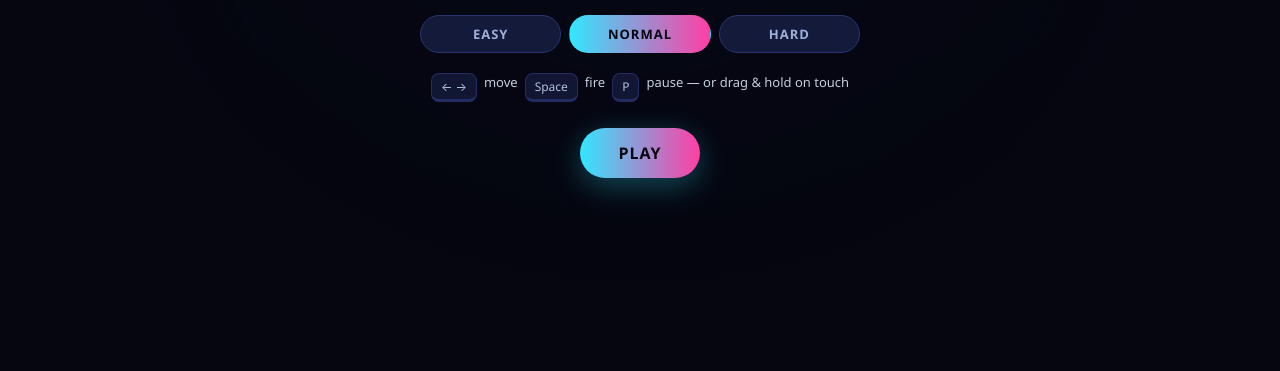
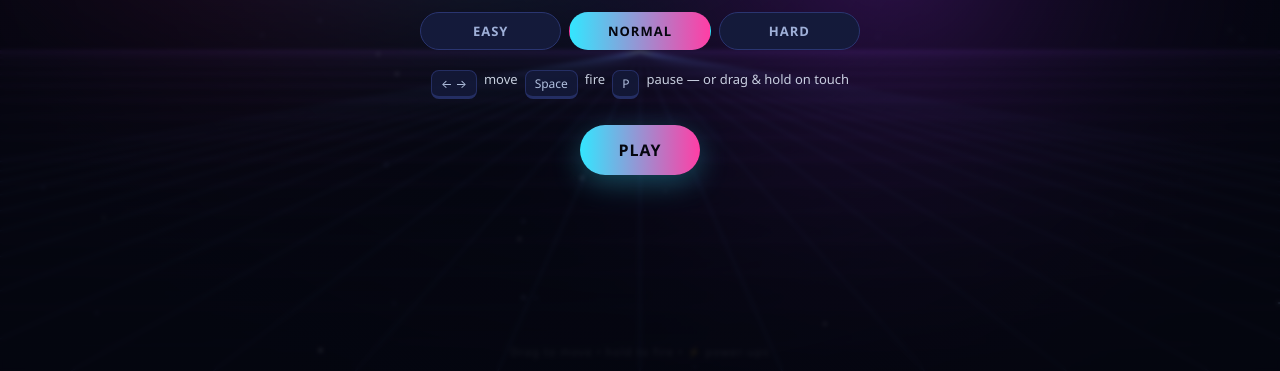
Before and after one commit to kjdartaugust/neon-drift, a plain HTML site: page index.html in a window 1280 px wide. Shown: the part 429-800 px from the top of the page. Drawn offline with Linux system fonts and the light colour scheme; animation ran at ten frames a second.

Commit message:
feat: premium neon render — additive bloom, trails, synthwave grid
- Additive (lighter) compositing so glows bloom and overlap to white
- Motion-trail afterimages via translucent fade instead of hard clear
- Drifting nebula clouds + animated synthwave perspective grid
- CRT grade: scanlines + vignette overlays
- Animated gradient title, gradient ship hull + engine plume, glowing gems
- Fix overlay width overflow (grid->flex), HUD pause/label overlap

Co-Authored-By: Claude Opus 4.8 <noreply@anthropic.com>
Claude-Session: https://claude.ai/code/session_018rdcv4FRHmzGt2Uu8sPuoR

```diff
--- a/index.html
+++ b/index.html
@@ -25,6 +25,7 @@
     justify-content:space-between;align-items:flex-start;pointer-events:none;
     font-variant-numeric:tabular-nums;text-shadow:0 0 12px rgba(51,230,255,.5);letter-spacing:.5px;z-index:5;}
   .hud .l,.hud .r{display:flex;gap:22px;align-items:center;font-size:15px;font-weight:600}
+  .hud .l{padding-left:46px}
   .hud .r{padding-right:52px}
   .hud .big{font-size:26px;color:var(--accent)}
   .lives{color:var(--accent2);letter-spacing:2px}
@@ -40,15 +41,20 @@
   .iconbtn:active{transform:scale(.92)}
   #muteBtn{top:12px;right:14px}
   #pauseBtn{top:12px;left:14px}
-  .overlay{position:fixed;inset:0;display:grid;place-items:center;text-align:center;z-index:10;
-    background:radial-gradient(600px 460px at 50% 42%,rgba(5,6,15,.74),rgba(5,6,15,.96));
-    backdrop-filter:blur(3px);transition:opacity .35s ease;padding:24px;overflow:auto;}
+  .overlay{position:fixed;inset:0;display:flex;align-items:center;justify-content:center;text-align:center;z-index:10;
+    background:radial-gradient(680px 540px at 50% 42%,rgba(5,6,15,.5),rgba(5,6,15,.8));
+    backdrop-filter:blur(2px);transition:opacity .35s ease;padding:24px;overflow:hidden;}
   .overlay.hidden{opacity:0;pointer-events:none}
-  .card{max-width:440px;width:100%}
-  .card h1{margin:0;font-size:clamp(38px,9vw,74px);font-weight:800;letter-spacing:4px;
-    background:linear-gradient(90deg,var(--accent),var(--accent2));
+  .card{max-width:min(440px,92vw);width:100%;min-width:0}
+  .card h1{margin:0;font-size:clamp(34px,8.4vw,72px);font-weight:900;letter-spacing:clamp(2px,1.4vw,7px);
+    max-width:100%;
+    background:linear-gradient(100deg,#33e6ff,#8a7dff,#ff3ea5,#33e6ff);
+    background-size:300% 100%;
     -webkit-background-clip:text;background-clip:text;color:transparent;
-    filter:drop-shadow(0 0 22px rgba(51,230,255,.35));}
+    animation:hueshift 7s linear infinite, titlepulse 2.6s ease-in-out infinite;}
+  @keyframes hueshift{to{background-position:300% 0}}
+  @keyframes titlepulse{0%,100%{filter:drop-shadow(0 0 20px rgba(80,180,255,.4))}
+    50%{filter:drop-shadow(0 0 44px rgba(255,80,180,.6))}}
   .card p{opacity:.82;margin:8px 0 18px;font-size:15px;line-height:1.55}
   .keys{display:inline-flex;gap:7px;flex-wrap:wrap;justify-content:center;margin-bottom:20px;font-size:13px;opacity:.85}
   kbd{background:#141a3a;border:1px solid #2a3570;border-bottom-width:3px;border-radius:8px;
@@ -83,10 +89,17 @@
     background:rgba(20,26,58,.92);border:1px solid #2a3570;border-radius:999px;padding:9px 18px;
     font-size:13px;color:#e8f0ff;opacity:0;transition:all .25s ease;pointer-events:none;z-index:20}
   .toast.show{opacity:1;transform:translateX(-50%) translateY(0)}
+  /* CRT grade */
+  .fx{position:fixed;inset:0;pointer-events:none;z-index:8}
+  .fx-scan{background:repeating-linear-gradient(0deg,transparent 0,transparent 2px,rgba(0,0,0,.18) 3px,transparent 4px);
+    mix-blend-mode:multiply;opacity:.55}
+  .fx-vig{background:radial-gradient(130% 100% at 50% 40%,transparent 58%,rgba(0,0,0,.5) 100%)}
 </style>
 </head>
 <body>
 <div id="wrap"><canvas id="c"></canvas></div>
+<div class="fx fx-vig"></div>
+<div class="fx fx-scan"></div>
 
 <div class="hud" aria-hidden="true">
   <div class="l"><span>SCORE <span class="big" id="score">0</span></span>
@@ -201,11 +214,17 @@
   // ---- entities ----
   const ship = { x:0, y:0, r:15, cool:0, inv:0, rapid:0, spread:0, shield:0 };
   let bullets=[], ebullets=[], enemies=[], parts=[], stars=[], floats=[], powerups=[], boss=null;
+  const nebula=[];
 
   function initStars(){
     stars = [];
     for(let i=0;i<90;i++) stars.push({x:Math.random(),y:Math.random(),
       z:Math.random()*.8+.2, s:Math.random()*1.6+.4});
+    nebula.length = 0;
+    const hues=[280,190,325];
+    for(let i=0;i<3;i++) nebula.push({
+      x:0.2+Math.random()*0.6, y:0.15+Math.random()*0.45,
+      r:Math.min(W,H)*(0.45+Math.random()*0.35), hue:hues[i] });
   }
 
   function reset(){
@@ -588,68 +607,105 @@
     ctx.beginPath();
     for(let i=0;i<=sides;i++){ const a=rot+i/sides*6.283; ctx[i?'lineTo':'moveTo'](x+Math.cos(a)*r, y+Math.sin(a)*r); }
   }
+  const ADD = 'lighter', NORM = 'source-over';
   function render(dt){
+    const T = performance.now()/1000;
+
+    // --- motion-trail fade (afterimage) instead of hard clear ---
+    ctx.globalCompositeOperation = NORM;
+    ctx.fillStyle = 'rgba(6,7,20,0.32)';
+    ctx.fillRect(0,0,W,H);
+
     ctx.save();
     if(shake>0) ctx.translate((Math.random()-.5)*shake,(Math.random()-.5)*shake);
-    ctx.clearRect(-30,-30,W+60,H+60);
+    ctx.globalCompositeOperation = ADD;
 
-    // stars
+    // --- drifting nebula clouds ---
+    for(let i=0;i<nebula.length;i++){
+      const nb = nebula[i];
+      const cx = (nb.x + Math.sin(T*0.05 + i*1.7)*0.05) * W;
+      const cy = (nb.y + Math.cos(T*0.04 + i*2.1)*0.04) * H;
+      const g = ctx.createRadialGradient(cx,cy,0,cx,cy,nb.r);
+      g.addColorStop(0, `hsla(${nb.hue} 92% 58% / 0.2)`);
+      g.addColorStop(1, 'hsla(0 0% 0% / 0)');
+      ctx.fillStyle = g;
+      ctx.beginPath(); ctx.arc(cx,cy,nb.r,0,6.283); ctx.fill();
+    }
+
+    // --- synthwave perspective grid ---
+    const horizon = H*0.60, go = (T*42)%48;
+    for(let i=0;i<16;i++){
+      const t = ((i*48+go)%(16*48))/(16*48);
+      const y = horizon + (H-horizon)*t*t;
+      ctx.strokeStyle = `rgba(150,70,230,${0.16*(1-t)+0.03})`; ctx.lineWidth = 1.2;
+      ctx.beginPath(); ctx.moveTo(0,y); ctx.lineTo(W,y); ctx.stroke();
+    }
+    ctx.strokeStyle = 'rgba(90,160,255,0.09)'; ctx.lineWidth = 1;
+    for(let i=-13;i<=13;i++){
+      ctx.beginPath(); ctx.moveTo(W/2, horizon); ctx.lineTo(W/2 + i*(W/9), H); ctx.stroke();
+    }
+
+    // --- stars (parallax) ---
     for(const s of stars){
-      ctx.globalAlpha=s.z; ctx.fillStyle= s.z>.7?'#9fd8ff':'#4a5a9a';
-      ctx.fillRect(s.x*W,s.y*H,s.s,s.s);
+      ctx.globalAlpha = s.z; ctx.fillStyle = s.z>.7 ? '#cfeeff' : '#5f6fb8';
+      ctx.fillRect(s.x*W, s.y*H, s.s, s.s);
     }
-    ctx.globalAlpha=1;
+    ctx.globalAlpha = 1;
 
     if(state!==S.menu){
-      // player bullets
+      // player bullet tracers (glow core + halo)
       for(const b of bullets){
-        ctx.shadowColor='#33e6ff'; ctx.shadowBlur=14; ctx.fillStyle='#bff3ff';
-        ctx.beginPath(); ctx.arc(b.x,b.y,b.r,0,6.283); ctx.fill();
+        ctx.fillStyle = 'rgba(120,240,255,0.85)';
+        ctx.shadowColor='#33e6ff'; ctx.shadowBlur=16;
+        ctx.beginPath(); ctx.ellipse(b.x,b.y,b.r,b.r*2.2,0,0,6.283); ctx.fill();
+        ctx.fillStyle = '#ffffff';
+        ctx.beginPath(); ctx.arc(b.x,b.y,b.r*0.6,0,6.283); ctx.fill();
       }
       // enemy bullets
       for(const b of ebullets){
-        ctx.shadowColor='#ff3ea5'; ctx.shadowBlur=14; ctx.fillStyle='#ffb0d8';
+        ctx.shadowColor='#ff3ea5'; ctx.shadowBlur=16; ctx.fillStyle='#ffc2e0';
         ctx.beginPath(); ctx.arc(b.x,b.y,b.r,0,6.283); ctx.fill();
+        ctx.fillStyle='#ffffff'; ctx.beginPath(); ctx.arc(b.x,b.y,b.r*0.45,0,6.283); ctx.fill();
       }
       ctx.shadowBlur=0;
 
-      // enemies
+      // enemies (glow fill + bright rim)
       for(const e of enemies){
         ctx.save(); ctx.translate(e.x,e.y); ctx.rotate(e.spin);
-        ctx.shadowColor=`hsl(${e.hue} 100% 60%)`; ctx.shadowBlur=18;
-        ctx.strokeStyle=`hsl(${e.hue} 100% 70%)`; ctx.lineWidth=2.5;
-        ctx.fillStyle=`hsla(${e.hue} 100% 55% / .18)`;
+        ctx.shadowColor=`hsl(${e.hue} 100% 62%)`; ctx.shadowBlur=20;
+        ctx.strokeStyle=`hsl(${e.hue} 100% 78%)`; ctx.lineWidth=2.5;
+        ctx.fillStyle=`hsla(${e.hue} 100% 55% / .22)`;
         const sides = e.kind==='zig'?3 : e.kind==='tank'?8 : 6;
         polygon(0,0,e.r,sides,0); ctx.fill(); ctx.stroke();
+        ctx.shadowBlur=0; ctx.strokeStyle=`hsla(${e.hue} 100% 90% / .5)`; ctx.lineWidth=1;
+        polygon(0,0,e.r*0.5,sides,0.4); ctx.stroke();
         ctx.restore();
       }
       ctx.shadowBlur=0;
 
-      // boss
+      // boss body
       if(boss){
         ctx.save(); ctx.translate(boss.x,boss.y); ctx.rotate(boss.spin);
-        ctx.shadowColor='hsl(300 100% 60%)'; ctx.shadowBlur=26;
-        ctx.strokeStyle='hsl(300 100% 72%)'; ctx.lineWidth=4; ctx.fillStyle='hsla(300 100% 55% / .2)';
+        ctx.shadowColor='hsl(300 100% 62%)'; ctx.shadowBlur=32;
+        ctx.strokeStyle='hsl(300 100% 80%)'; ctx.lineWidth=4; ctx.fillStyle='hsla(300 100% 55% / .22)';
         polygon(0,0,boss.r,6,0); ctx.fill(); ctx.stroke();
         polygon(0,0,boss.r*0.55,6,Math.PI/6); ctx.stroke();
+        ctx.rotate(-boss.spin*2.2);
+        polygon(0,0,boss.r*0.28,6,0); ctx.stroke();
         ctx.restore(); ctx.shadowBlur=0;
-        // hp bar
-        const bw=Math.min(W-40,320), bx=(W-bw)/2, frac=Math.max(0,boss.hp/boss.maxhp);
-        ctx.fillStyle='rgba(255,255,255,.12)'; ctx.fillRect(bx,16,bw,7);
-        ctx.fillStyle='#ff3ea5'; ctx.shadowColor='#ff3ea5'; ctx.shadowBlur=10;
-        ctx.fillRect(bx,16,bw*frac,7); ctx.shadowBlur=0;
       }
 
-      // power-ups
+      // power-ups (glowing gem)
       for(const pu of powerups){
         const p = POWER[pu.type];
         ctx.save(); ctx.translate(pu.x,pu.y); ctx.rotate(pu.spin);
-        ctx.shadowColor=p.color; ctx.shadowBlur=16; ctx.strokeStyle=p.color; ctx.lineWidth=2.5;
-        ctx.fillStyle=p.color+'33';
+        ctx.shadowColor=p.color; ctx.shadowBlur=20; ctx.strokeStyle=p.color; ctx.lineWidth=2.5;
+        ctx.fillStyle=p.color+'44';
         polygon(0,0,pu.r,4,0); ctx.closePath(); ctx.fill(); ctx.stroke();
-        ctx.rotate(-pu.spin); ctx.fillStyle=p.color; ctx.font='700 13px Segoe UI';
+        ctx.rotate(-pu.spin); ctx.globalCompositeOperation=NORM;
+        ctx.fillStyle='#fff'; ctx.font='700 13px Segoe UI';
         ctx.textAlign='center'; ctx.textBaseline='middle'; ctx.fillText(p.icon,0,1);
-        ctx.restore();
+        ctx.globalCompositeOperation=ADD; ctx.restore();
       }
       ctx.textBaseline='alphabetic'; ctx.shadowBlur=0;
 
@@ -657,50 +713,76 @@
       if(!(ship.inv>0 && Math.floor(ship.inv*12)%2)){
         ctx.save(); ctx.translate(ship.x, ship.y);
         if(ship.shield>0){
-          const a = 0.35 + 0.25*Math.sin(performance.now()/120);
+          const a = 0.4 + 0.3*Math.sin(T*8);
           ctx.strokeStyle=`rgba(125,255,176,${a})`; ctx.lineWidth=2.5;
-          ctx.shadowColor='#7dffb0'; ctx.shadowBlur=16;
-          ctx.beginPath(); ctx.arc(0,2,ship.r+9,0,6.283); ctx.stroke(); ctx.shadowBlur=0;
+          ctx.shadowColor='#7dffb0'; ctx.shadowBlur=18;
+          ctx.beginPath(); ctx.arc(0,2,ship.r+10,0,6.283); ctx.stroke(); ctx.shadowBlur=0;
         }
-        ctx.shadowColor='#33e6ff'; ctx.shadowBlur=20;
-        ctx.fillStyle='#eaffff'; ctx.strokeStyle='#33e6ff'; ctx.lineWidth=2;
+        // engine plume
+        ctx.shadowColor='#ff8a3c'; ctx.shadowBlur=18;
+        const plume = ctx.createLinearGradient(0,ship.r,0,ship.r+22);
+        plume.addColorStop(0,'rgba(255,220,120,0.95)'); plume.addColorStop(1,'rgba(255,60,60,0)');
+        ctx.fillStyle=plume;
+        ctx.beginPath();
+        ctx.moveTo(-6,ship.r); ctx.lineTo(0,ship.r+14+Math.random()*10); ctx.lineTo(6,ship.r);
+        ctx.closePath(); ctx.fill();
+        // hull
+        ctx.shadowColor='#33e6ff'; ctx.shadowBlur=22;
+        const hull = ctx.createLinearGradient(0,-ship.r,0,ship.r);
+        hull.addColorStop(0,'#ffffff'); hull.addColorStop(1,'#39d8ff');
+        ctx.fillStyle=hull; ctx.strokeStyle='#bff3ff'; ctx.lineWidth=1.6;
         ctx.beginPath();
         ctx.moveTo(0,-ship.r); ctx.lineTo(ship.r*0.85, ship.r);
         ctx.lineTo(0, ship.r*0.45); ctx.lineTo(-ship.r*0.85, ship.r);
         ctx.closePath(); ctx.fill(); ctx.stroke();
-        ctx.shadowColor='#ff3ea5'; ctx.fillStyle=`rgba(255,120,60,${.6+Math.random()*.4})`;
-        ctx.beginPath();
-        ctx.moveTo(-5,ship.r); ctx.lineTo(0,ship.r+8+Math.random()*8); ctx.lineTo(5,ship.r);
-        ctx.closePath(); ctx.fill();
+        // cockpit
+        ctx.fillStyle='#ff3ea5'; ctx.shadowColor='#ff3ea5'; ctx.shadowBlur=10;
+        ctx.beginPath(); ctx.arc(0,-ship.r*0.15,2.6,0,6.283); ctx.fill();
         ctx.restore();
       }
       ctx.shadowBlur=0;
 
-      // particles
+      // particles (additive sparks)
       for(const p of parts){
         ctx.globalAlpha=Math.max(0,p.life/p.max);
-        ctx.fillStyle=`hsl(${p.hue} 100% 65%)`;
+        ctx.shadowColor=`hsl(${p.hue} 100% 65%)`; ctx.shadowBlur=8;
+        ctx.fillStyle=`hsl(${p.hue} 100% 70%)`;
         ctx.beginPath(); ctx.arc(p.x,p.y,p.r,0,6.283); ctx.fill();
       }
-      ctx.globalAlpha=1;
+      ctx.globalAlpha=1; ctx.shadowBlur=0;
+    }
 
-      // floating text
-      ctx.textAlign='center'; ctx.font='700 15px Segoe UI, sans-serif';
+    // --- crisp UI overlays (normal blend) ---
+    ctx.globalCompositeOperation = NORM;
+    if(boss){
+      const bw=Math.min(W-40,340), bx=(W-bw)/2, frac=Math.max(0,boss.hp/boss.maxhp);
+      ctx.fillStyle='rgba(255,255,255,.10)'; ctx.fillRect(bx,16,bw,7);
+      const hb=ctx.createLinearGradient(bx,0,bx+bw,0);
+      hb.addColorStop(0,'#ff3ea5'); hb.addColorStop(1,'#ffb03e');
+      ctx.fillStyle=hb; ctx.shadowColor='#ff3ea5'; ctx.shadowBlur=12;
+      ctx.fillRect(bx,16,bw*frac,7); ctx.shadowBlur=0;
+    }
+    if(state!==S.menu){
+      ctx.textAlign='center'; ctx.font='800 15px Segoe UI, sans-serif';
       for(const f of floats){
         ctx.globalAlpha=Math.min(1,f.life);
-        ctx.fillStyle=`hsl(${f.hue} 100% 65%)`; ctx.fillText(f.txt, f.x, f.y);
+        ctx.fillStyle=`hsl(${f.hue} 100% 72%)`;
+        ctx.shadowColor=`hsl(${f.hue} 100% 60%)`; ctx.shadowBlur=8;
+        ctx.fillText(f.txt, f.x, f.y);
       }
-      ctx.globalAlpha=1;
+      ctx.globalAlpha=1; ctx.shadowBlur=0;
     }
 
     ctx.restore();
-    if(flash>0){ ctx.fillStyle=`rgba(120,180,255,${flash*0.5})`; ctx.fillRect(0,0,W,H); }
+    ctx.globalCompositeOperation = NORM;
+    if(flash>0){ ctx.fillStyle=`rgba(150,200,255,${flash*0.5})`; ctx.fillRect(0,0,W,H); }
   }
 
   // ---- boot ----
   resize(); initStars();
   showMenu();
   requestAnimationFrame(loop);
+  if(location.hash==='#play') setTimeout(start, 120);
 
   if('serviceWorker' in navigator){
     window.addEventListener('load', ()=>navigator.serviceWorker.register('sw.js').catch(()=>{}));
```
